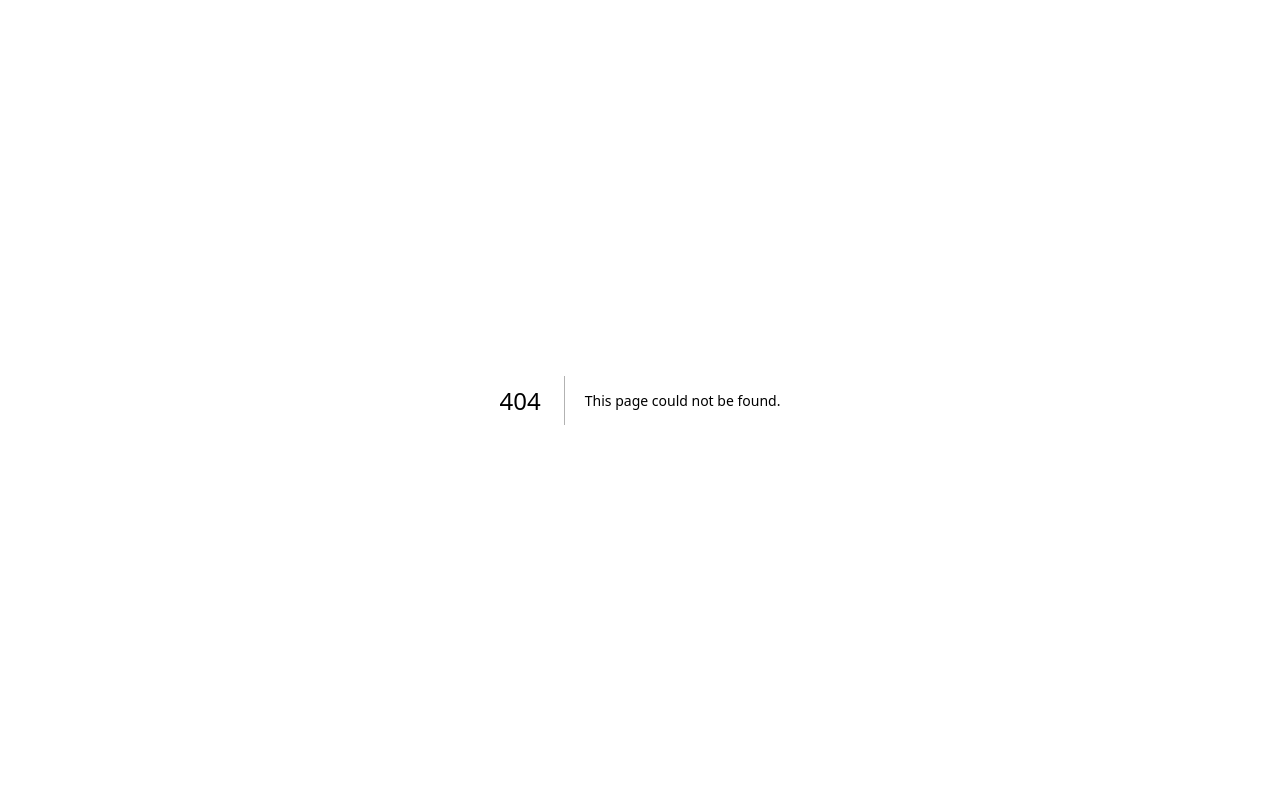
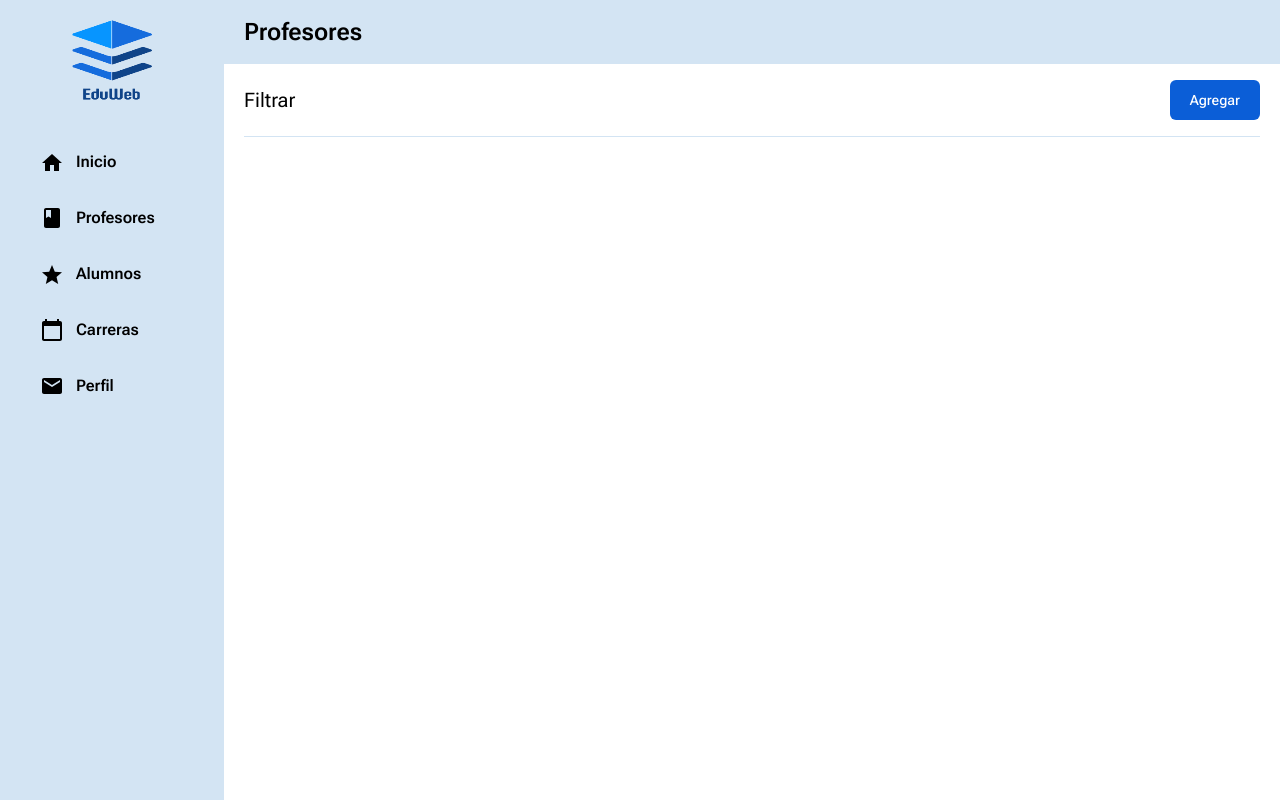
Before and after one commit to No-Country/S7-22-T-NodeReact, a Next.js app in the folder frontend/: page /professors in a window 1280 px wide. Before the commit this address had no page. Built offline with nearby package versions, Linux system fonts and the light colour scheme.

Commit message:
layout functionality

```diff
--- /dev/null
+++ b/frontend/db.json
@@ -0,0 +1,36 @@
+{
+  "students": [
+    {
+      "id": 1,
+      "name": "Joaquin",
+      "surname": "Guzman",
+      "age": 23,
+      "email": "joaquing@eduweb.com",
+      "dni": "12345678",
+      "dateOfBirth": "1999-12-03"
+    },
+    {
+      "id": 2,
+      "name": "Isaac",
+      "surname": "Zuniga",
+      "age": 21,
+      "email": "isaacz@eduweb.com",
+      "dni": "87654321",
+      "dateOfBirth": "1998-03-12"
+    }
+  ],
+  "professors": [
+    {
+      "id": 1,
+      "name": "Juan",
+      "surname": "Perez",
+      "age": 45,
+      "email": "juanp@eduweb.com",
+      "dni": "12345678",
+      "dateOfBirth": "1975-12-03"
+    }
+  ],
+  "profile": {
+    "name": "typicode"
+  }
+}
--- a/frontend/src/components/Button.jsx
+++ b/frontend/src/components/Button.jsx
@@ -15,6 +15,10 @@ const Button = ({ size, variant, text, type, onClick }) => {
             bgColour = 'bg-disabled-bg';
             textColour = 'text-disabled-text';
             disabled = true;
+            break;
+        case 'interactive':
+            bgColour = 'bg-interactive';
+            textColour = 'text-white';
             break;
         case 'normal':
             bgColour = 'bg-white';
--- a/frontend/src/components/Layout.jsx
+++ b/frontend/src/components/Layout.jsx
@@ -2,13 +2,17 @@ import HamMenu from "@/components/HamMenu";
 import { useState } from "react";
 import Menu from "@/components/Menu";
 import MenuItem from "@/components/MenuItem";
+import SidebarItem from "@/components/SidebarItem";
+import { HomeIcon, SubjectsIcon, StarIcon, CalendarIcon, MessageIcon } from "@/assets/icons";
+import Image from "next/image";
+import LogoIcon from "../../public/eduweb.png";
 
 const menuItems = [
-    { label: 'Inicio', url: '/' },
-    { label: 'Profesores', url: '/profesores' },
-    { label: 'Alumnos', url: '/alumnos' },
-    { label: 'Cursos y carreras', url: '/cursos' },
-    { label: 'Perfil', url: '/perfil' },
+    { label: 'Inicio', url: '/', icon: <HomeIcon /> },
+    { label: 'Profesores', url: '/professors', icon: <SubjectsIcon /> },
+    { label: 'Alumnos', url: '/agregaralumno', icon: <StarIcon /> },
+    { label: 'Carreras', url: '/cursos', icon: <CalendarIcon /> },
+    { label: 'Perfil', url: '/perfil', icon: <MessageIcon /> },
 ];
 
 const Layout = ({ children, name }) => {
@@ -20,19 +24,23 @@ const Layout = ({ children, name }) => {
 
     return (
         <div className='flex'>
-            <div className='hidden lg:fixed lg:w-56 lg:h-screen bg-secondary lg:flex lg:flex-col'>
-                {menuItems.map((option, id) => {
-                    return (
-                        <div key={id} className='flex items-center h-20'>
-                            <p className='text-body font-semibold'>{option.label}</p>
-                        </div>
+            <div className='hidden lg:fixed lg:w-56 lg:py-5 lg:px-5 lg:h-screen bg-secondary lg:flex lg:flex-col lg:items-center'>
+                <div className='lg:w-20 lg:h-20 lg:mb-10 lg:relative'>
+                    <Image src={LogoIcon} alt='logo' fill={true} />
+                </div>
+
+                <div className='lg:w-full lg:flex lg:flex-col lg:gap-3'>
+                    {menuItems.map((option, id) => {
+                        return (
+                            <SidebarItem name={option.label} icon={option.icon} href={option.url} key={id} />
+                        )}
                     )}
-                )}
+                </div>
             </div>
 
             <div className='w-full lg:ml-56'>
                 <div className='bg-secondary h-16 flex items-center justify-between px-5'>
-                    <h1 className='text-h3 font-semibold'>Admin</h1>
+                    <h1 className='text-h3 font-semibold'>{ name }</h1>
 
                     <HamMenu handleMenu={handleMenu} />
 
--- /dev/null
+++ b/frontend/src/components/SidebarItem.jsx
@@ -0,0 +1,14 @@
+import Link from "next/link";
+
+const SidebarItem = ({ icon, name, href }) => {
+    return (
+        <Link href={href} className='w-full'>
+            <div className='rounded-md px-5 py-2.5 flex items-center gap-3 lg:hover:bg-primary lg:hover:text-white'>
+                <div className='lg:w-6 lg:h-6 lg:flex lg:justify-center lg:items-center'>{icon}</div>
+                <p className='text-body font-semibold'>{name}</p>
+            </div>
+        </Link>
+    )
+}
+
+export default SidebarItem;
--- a/frontend/src/pages/agregaralumno.js
+++ b/frontend/src/pages/agregaralumno.js
@@ -1,4 +1,5 @@
 import React from "react";
+import Layout from "@/components/Layout";
 
 function AgregarAlumno() {
   const campos = Array.from({ length: 32 }, (_, i) => i + 1);
@@ -18,6 +19,7 @@ function AgregarAlumno() {
   ));
 
   return (
+      <Layout name={'Agregar alumno'}>
           <div className="ml-32">
               <div className="flex items-center mt-20 mr-24">
                   <h4 className="text-black text-[24px] font-bold ml-16 mt-4">
@@ -32,6 +34,7 @@ function AgregarAlumno() {
               </div>
               <div className="grid grid-cols-4 gap-4 m-14">{labels_information}</div>
           </div>
+      </Layout>
   );
 }
 
--- a/frontend/src/pages/index.js
+++ b/frontend/src/pages/index.js
@@ -15,8 +15,7 @@ export default function Home() {
 
   return (
       <>
-          {/*<Sidebar />*/}
-          <Layout>
+          <Layout name={'Inicio'}>
               <form>
                   <InputField label={'Name'} type={'text'} value={name} onChange={setName} />
                   <InputField label={'Email'} type={'email'} value={email} onChange={setEmail} />
--- /dev/null
+++ b/frontend/src/pages/professors.js
@@ -0,0 +1,15 @@
+import Layout from "@/components/Layout";
+import Button from "@/components/Button";
+
+const Professors = () => {
+    return (
+        <Layout name={'Profesores'}>
+            <div className='flex justify-between items-center py-4 border-b border-secondary'>
+                <p className='text-h4'>Filtrar</p>
+                <Button text={'Agregar'} variant={'interactive'} />
+            </div>
+        </Layout>
+    )
+}
+
+export default Professors;
--- a/frontend/tailwind.config.js
+++ b/frontend/tailwind.config.js
@@ -20,6 +20,7 @@ module.exports = {
         'primary': '#022647',
         'secondary': '#D3E4F3',
         'tertiary': '#A9BED1',
+        'interactive': '#0B5ED7',
         'placeholder': '#6D7175',
         'border': '#8C9196',
         'disabled-bg': '#F1F2F3',
```
Lines whose indentation alone changed are shown as unchanged.
